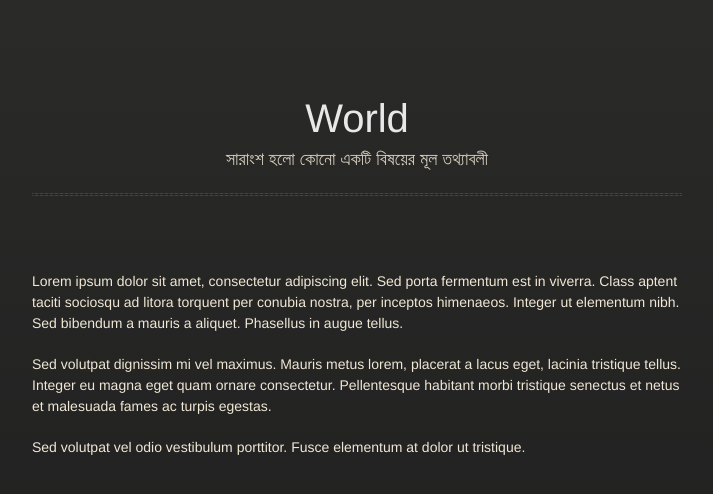
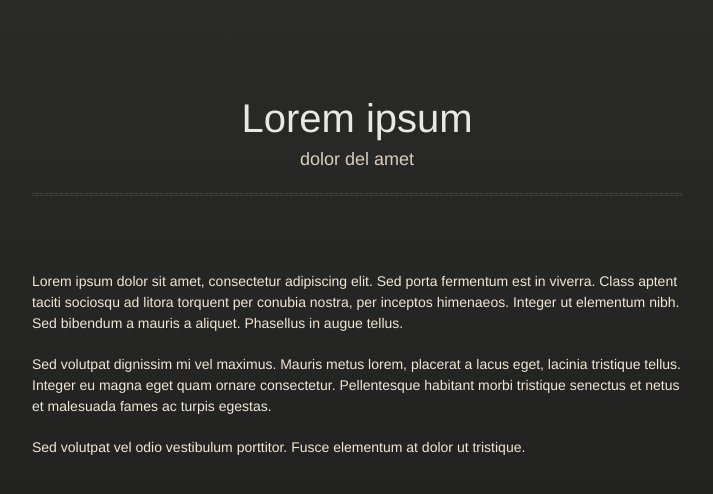
Before and after one commit to tahmid02016/dustbin, a Jekyll site: the page built from _posts/2021-09-30-world.md, in a window 1280 px wide. Shown: the top 494 px of the page, without its empty margins (283-996 px from the left). Built offline with Jekyll 4.4.1, drawn with Linux system fonts in a browser that asks for light colours; our own code applies the rules of GitHub Pages for plain Markdown files.

Commit message:
Update 2021-09-30-world.md

```diff
--- a/_posts/2021-09-30-world.md
+++ b/_posts/2021-09-30-world.md
@@ -1,3 +1,9 @@
+---
+layout: default
+title: Lorem ipsum
+tagline: dolor del amet
+---
+
 Lorem ipsum dolor sit amet, consectetur adipiscing elit. Sed porta fermentum est in viverra. Class aptent taciti sociosqu ad litora torquent per conubia nostra, per inceptos himenaeos. Integer ut elementum nibh. Sed bibendum a mauris a aliquet. Phasellus in augue tellus.
 
 Sed volutpat dignissim mi vel maximus. Mauris metus lorem, placerat a lacus eget, lacinia tristique tellus. Integer eu magna eget quam ornare consectetur. Pellentesque habitant morbi tristique senectus et netus et malesuada fames ac turpis egestas.
```
